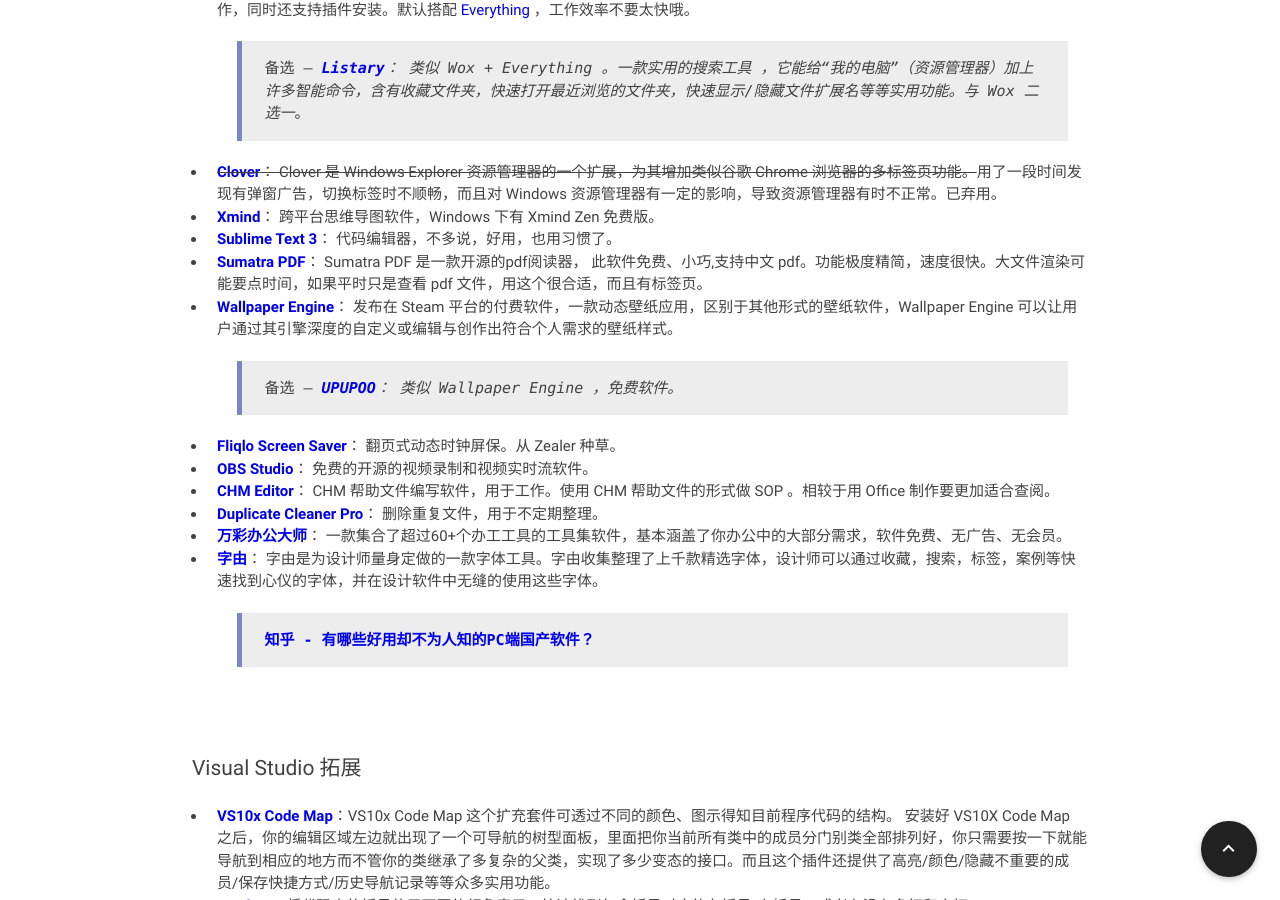
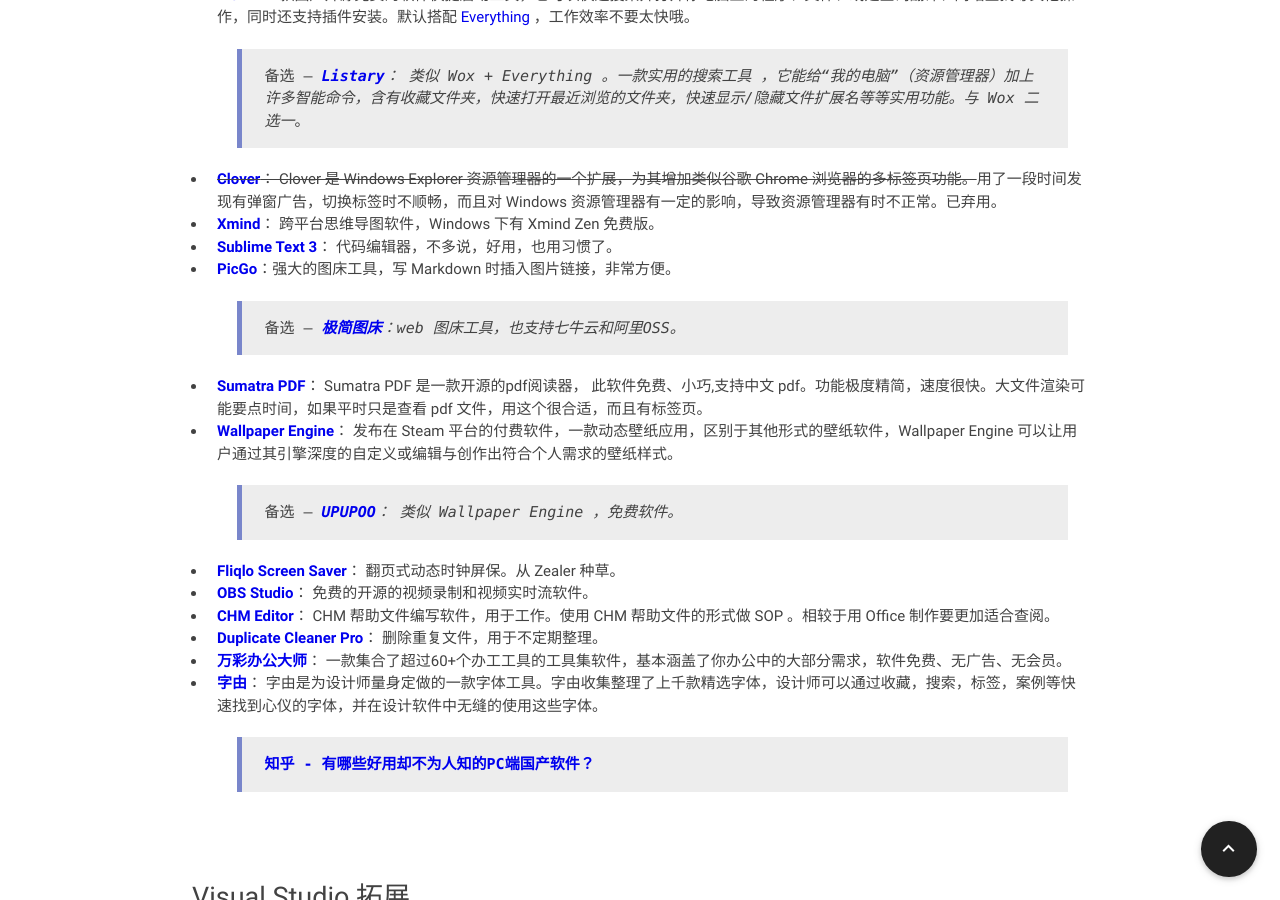
Before and after one commit to Ja50n/ja50n.github.com, a Jekyll site: the page built from _posts/2018-07-12-workflow.md, in a window 1280 px wide and 900 px high, scrolled down 442 px. Built offline with Jekyll 4.4.1, drawn with Linux system fonts in a browser that asks for light colours; some web fonts are replaced; comment, search, counter and statistics services are not loaded.

Commit message:
工具推荐新增PicGo

```diff
--- a/_posts/2018-07-12-workflow.md
+++ b/_posts/2018-07-12-workflow.md
@@ -19,13 +19,15 @@
 <br>
 
 
-##### Windows 软件/工具
+#### Windows 软件/工具
 
 + [**Wox**](http://www.wox.one/)： 一款国产开源免费的软件快捷启动工具，它可以快速搜索并打开你电脑上的程序、文件、或是查词翻译、网站查找等其他操作，同时还支持插件安装。默认搭配 [Everything](http://www.voidtools.com/) ，工作效率不要太快哦。
     > 备选 -- *[**Listary**](http://www.listary.com/)： 类似 Wox + Everything 。一款实用的搜索工具 ，它能给“我的电脑”（资源管理器）加上许多智能命令，含有收藏文件夹，快速打开最近浏览的文件夹，快速显示/隐藏文件扩展名等等实用功能。与 Wox 二选一*。
 + ~~[**Clover**](http://cn.ejie.me/)： Clover 是 Windows Explorer 资源管理器的一个扩展，为其增加类似谷歌 Chrome 浏览器的多标签页功能。~~用了一段时间发现有弹窗广告，切换标签时不顺畅，而且对 Windows 资源管理器有一定的影响，导致资源管理器有时不正常。已弃用。
 + [**Xmind**](https://www.xmind.cn/)： 跨平台思维导图软件，Windows 下有 Xmind Zen 免费版。
 + [**Sublime Text 3**](http://www.sublimetext.com/)： 代码编辑器，不多说，好用，也用习惯了。
++ [**PicGo**](https://github.com/Molunerfinn/PicGo/releases)：强大的图床工具，写 Markdown 时插入图片链接，非常方便。
+    > 备选 -- *[**极简图床**](http://jiantuku.com)：web 图床工具，也支持七牛云和阿里OSS。*
 + [**Sumatra PDF**](https://www.sumatrapdfreader.org/free-pdf-reader.html)： Sumatra PDF 是一款开源的pdf阅读器， 此软件免费、小巧,支持中文 pdf。功能极度精简，速度很快。大文件渲染可能要点时间，如果平时只是查看 pdf 文件，用这个很合适，而且有标签页。
 + [**Wallpaper Engine**](https://store.steampowered.com/app/431960/Wallpaper_Engine/)： 发布在 Steam 平台的付费软件，一款动态壁纸应用，区别于其他形式的壁纸软件，Wallpaper Engine 可以让用户通过其引擎深度的自定义或编辑与创作出符合个人需求的壁纸样式。
     > 备选 -- *[**UPUPOO**](http://www.upupoo.com/)： 类似 Wallpaper Engine ，免费软件。*
@@ -42,7 +44,7 @@
 <br>
 
 
-##### Visual Studio 拓展
+#### Visual Studio 拓展
 + [**VS10x Code Map**](https://marketplace.visualstudio.com/items?itemName=MichaelKissBG8.VS10xCodeMAP)：VS10x Code Map 这个扩充套件可透过不同的颜色、图示得知目前程序代码的结构。
 安装好 VS10X Code Map 之后，你的编辑区域左边就出现了一个可导航的树型面板，里面把你当前所有类中的成员分门别类全部排列好，你只需要按一下就能导航到相应的地方而不管你的类继承了多复杂的父类，实现了多少变态的接口。而且这个插件还提供了高亮/颜色/隐藏不重要的成员/保存快捷方式/历史导航记录等等众多实用功能。
 + [**viasfora**](https://viasfora.com/)：将代码中的括号使用不同的颜色表示，快速找到每个括号对应的左括号/右括号，或者有没有多打和少打。
@@ -54,7 +56,7 @@
 <br>
 
 
-##### 跨平台 同步/推送/协作
+#### 跨平台 同步/推送/协作
 
 + [**LastPass**](https://www.lastpass.com/zh)： 密码管理服务。记住一个主密码，其他所有账户的密码都不用记，可以自动生成复杂密码。支持多平台，FireFox/Chrome 拓展，国内网络环境使用没问题。
 + [**OneDrive**](https://office.live.com/start/onedrive.aspx?omkt=en-us)： Windows 集成，无缝连接，自动同步，速度也挺快。手机端同步速度也挺快，免费5G空间。目前用作工作资料同步与备份。
@@ -70,7 +72,7 @@
 <br>
 
 
-##### 科学上网
+#### 科学上网
 
 + ~~[**红杏**]( http://honx.in/_VYZKCokWGimfSv4y)： Chrome/FireFox/Safari/UC/猎豹等浏览器插件~~。
 + ~~[**赛风**](http://www.psiphon3.net/zh/index.html)： 免费 Android/Windows 平台软件~~。
@@ -83,7 +85,7 @@
 <br>
 
 
-##### Sublime Text 3 插件
+#### Sublime Text 3 插件
 
 1. PackageControl
 1. CSScombo
@@ -114,9 +116,9 @@
 <br>
 
 
-##### ~~Chrome 拓展~~
+#### ~~Chrome 拓展~~
 自从 Firefox Quantum 发布后，转投小狐狸。不存在 Chrome 那样占内存，以及最难受的网络问题
-##### FireFox 拓展
+#### FireFox 拓展
 
 1. **印象笔记剪藏**
 1. **Adblock Plus**： 屏蔽广告
@@ -134,7 +136,7 @@
 <br>
 
 
-<!-- ##### Android APP
+<!-- #### Android APP
 
 1. Croma： 配色方案
 2. Color picker：摄像头取色
@@ -151,7 +153,7 @@
 <br>
  -->
 
-##### Ubuntu
+#### Ubuntu
 
 - [**Unity Tweak Tool**](https://apps.ubuntu.com/cat/applications/unity-tweak-tool/)
 - 在当前位置打开终端
```
